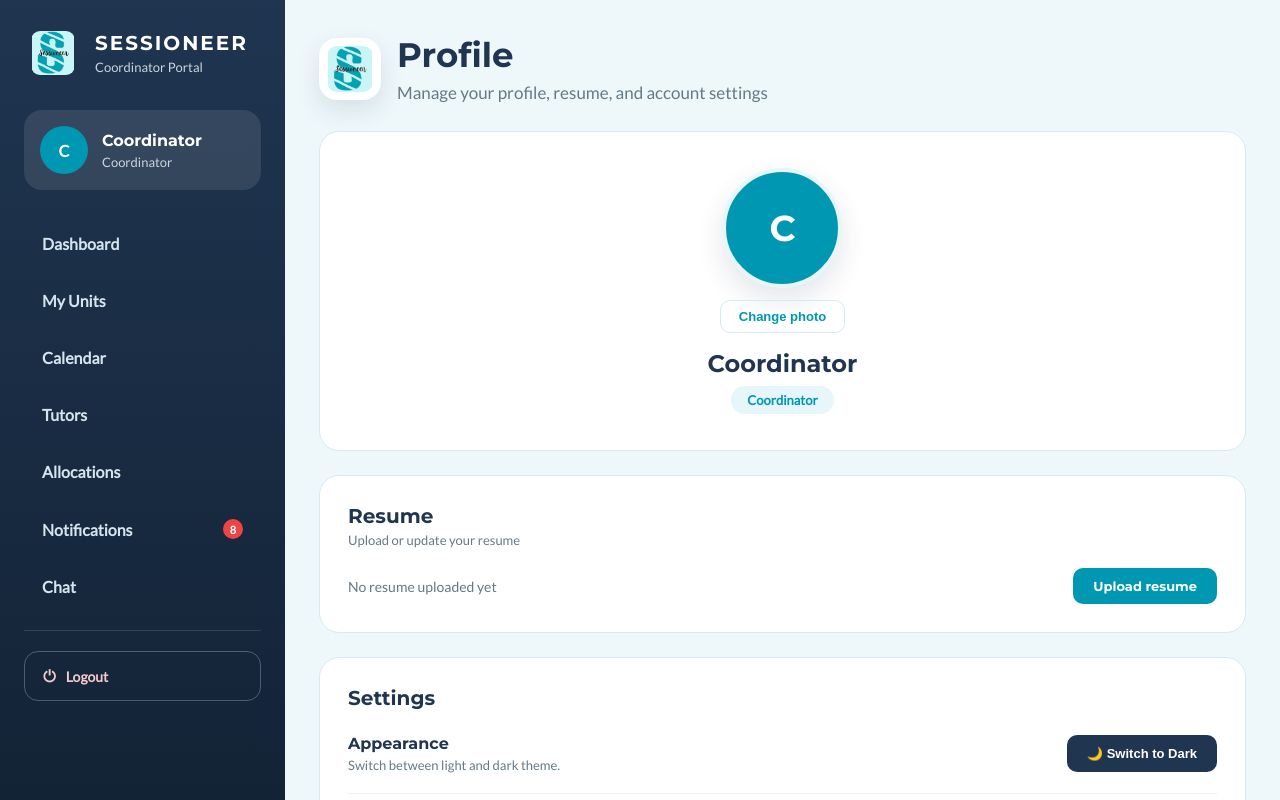
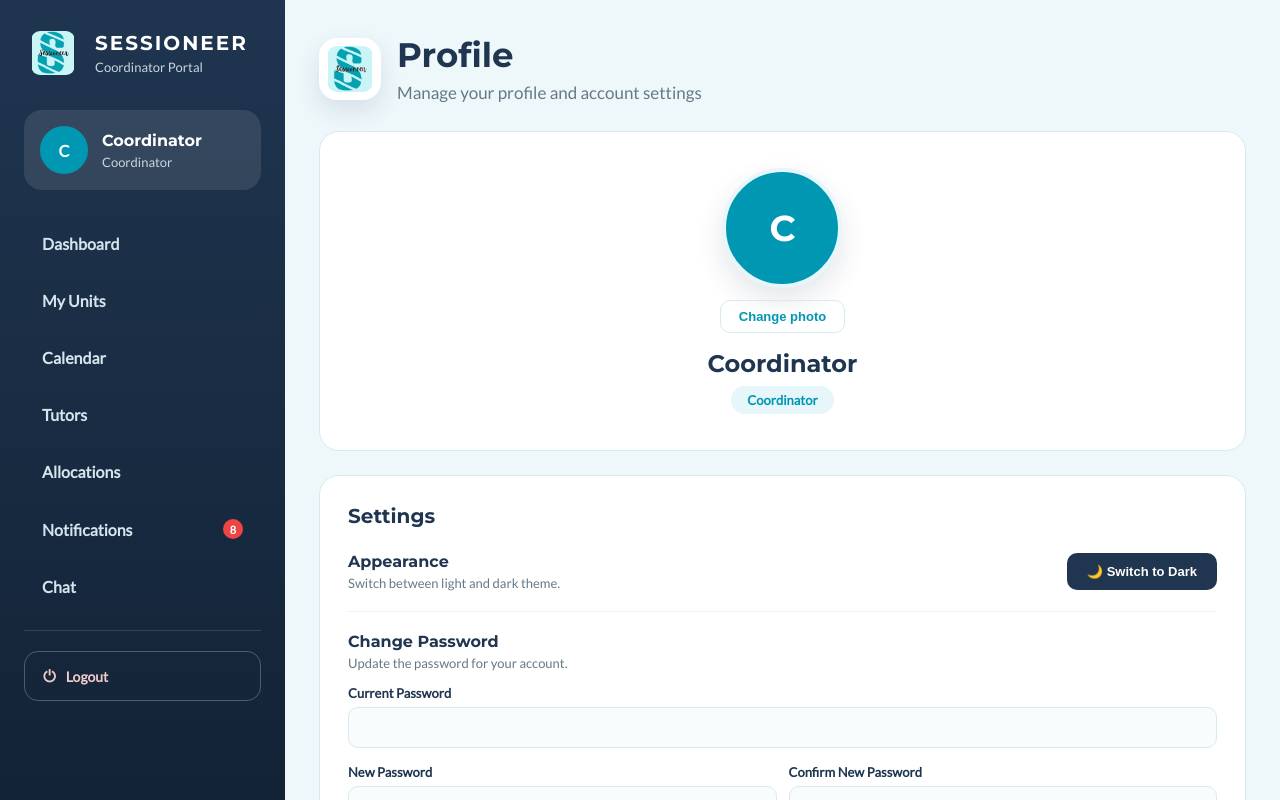
Before and after one commit to Mehak-agl/Sessioneer, a React (Vite) app in the folder frontend/: page /coordinator-profile in a window 1280 px wide. Shown: the top 800 px of the page. Built offline with nearby package versions, Linux system fonts and the light colour scheme.

Commit message:
Remove Resume section from Coordinator Profile page

```diff
--- a/frontend/src/pages/Coordinator/CoordinatorProfile.tsx
+++ b/frontend/src/pages/Coordinator/CoordinatorProfile.tsx
@@ -17,7 +17,6 @@ export default function CoordinatorProfile() {
   const initials = fullName.split(' ').filter(Boolean).map(n => n[0]).join('').toUpperCase()
 
   const [photo, setPhoto] = useState<string | null>(() => localStorage.getItem(PHOTO_STORAGE_KEY))
-  const [resumeName, setResumeName] = useState<string | null>(null)
   const [theme, setTheme] = useState<Theme>(() => (localStorage.getItem(THEME_STORAGE_KEY) as Theme) || 'light')
 
   const [currentPassword, setCurrentPassword] = useState('')
@@ -27,7 +26,6 @@ export default function CoordinatorProfile() {
   const [passwordMessageType, setPasswordMessageType] = useState<'success' | 'error'>('success')
 
   const photoInputRef = useRef<HTMLInputElement>(null)
-  const resumeInputRef = useRef<HTMLInputElement>(null)
 
   useEffect(() => {
     applyTheme(theme)
@@ -47,15 +45,6 @@ export default function CoordinatorProfile() {
       localStorage.setItem(PHOTO_STORAGE_KEY, dataUrl)
     }
     reader.readAsDataURL(file)
-  }
-
-  const handleResumeChange = (e: React.ChangeEvent<HTMLInputElement>) => {
-    const file = e.target.files?.[0]
-    if (!file) return
-    // Only the file name is kept — there's no backend endpoint to actually
-    // upload/store the resume file yet, and browsers can't persist raw
-    // file contents across a refresh without one. This resets on reload.
-    setResumeName(file.name)
   }
 
   const toggleTheme = () => {
@@ -108,7 +97,7 @@ export default function CoordinatorProfile() {
             <img src="/logo.png" alt="Page logo" />
             <div>
               <h1>Profile</h1>
-              <p>Manage your profile, resume, and account settings</p>
+              <p>Manage your profile and account settings</p>
             </div>
           </div>
         </header>
@@ -134,31 +123,6 @@ export default function CoordinatorProfile() {
 
           <h2 className="profile-name">{fullName}</h2>
           <span className="profile-position-badge">Coordinator</span>
-        </section>
-
-        <section className="detail-section">
-          <div className="section-header">
-            <div>
-              <h2>Resume</h2>
-              <p>Upload or update your resume</p>
-            </div>
-          </div>
-
-          <div className="resume-row">
-            <span className="resume-filename">
-              {resumeName ? resumeName : 'No resume uploaded yet'}
-            </span>
-            <button className="add-btn" onClick={() => resumeInputRef.current?.click()}>
-              {resumeName ? 'Replace resume' : 'Upload resume'}
-            </button>
-            <input
-              ref={resumeInputRef}
-              type="file"
-              accept=".pdf,.doc,.docx"
-              style={{ display: 'none' }}
-              onChange={handleResumeChange}
-            />
-          </div>
         </section>
 
         <section className="detail-section">
```
